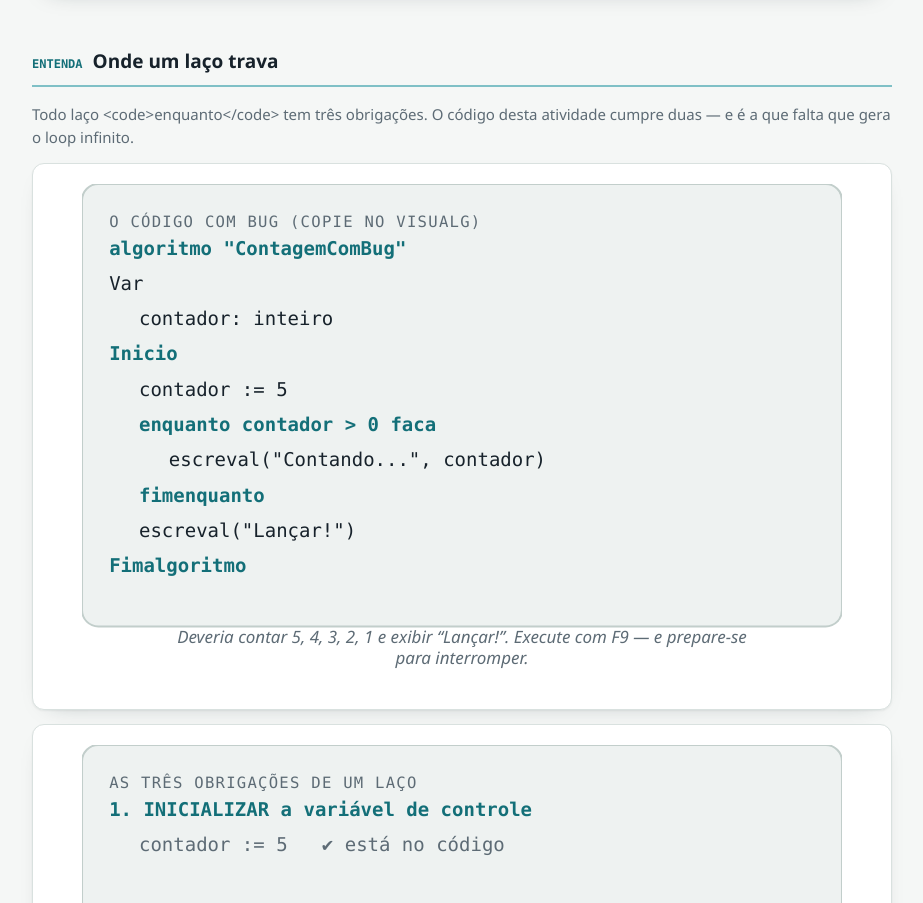
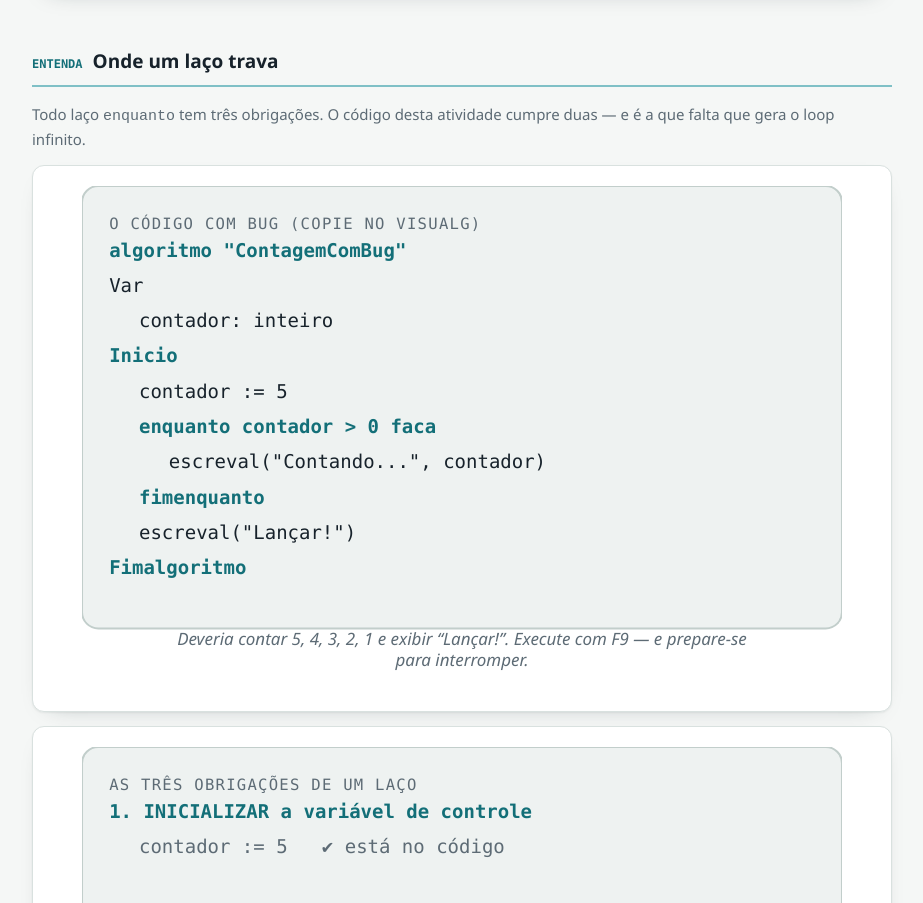
Before and after one commit to olisam2303-ux/atividades-interativas-logica, a plain HTML site: page logica-08-s08a3.html in a window 1280 px wide. Shown: the part 1531-2434 px from the top of the page, without its empty margins (178-1101 px from the left). Drawn offline with Linux system fonts and the light colour scheme.

Commit message:
Semana 8 de Logica: marcacao de codigo que aparecia escrita no texto
Co-Authored-By: Claude Opus 5.5 <noreply@anthropic.com>

```diff
--- a/logica-08-s08a3.html
+++ b/logica-08-s08a3.html
@@ -356,7 +356,7 @@ section.tab{display:flex;flex-direction:column;gap:16px}
   </section>
 <section>
       <div class="sec-head"><span class="n">ENTENDA</span><h2>Onde um laço trava</h2></div>
-      <p class="lead">Todo laço &lt;code&gt;enquanto&lt;/code&gt; tem três obrigações. O código desta atividade cumpre duas — e é a que falta que gera o loop infinito.</p>
+      <p class="lead">Todo laço <code>enquanto</code> tem três obrigações. O código desta atividade cumpre duas — e é a que falta que gera o loop infinito.</p>
       <div class="visual"><svg viewBox="0 0 560 372" class="sv" role="img" xmlns="http://www.w3.org/2000/svg">
   <defs>
     <marker id="sv-head" markerWidth="9" markerHeight="9" refX="7" refY="4.5" orient="auto">
```
